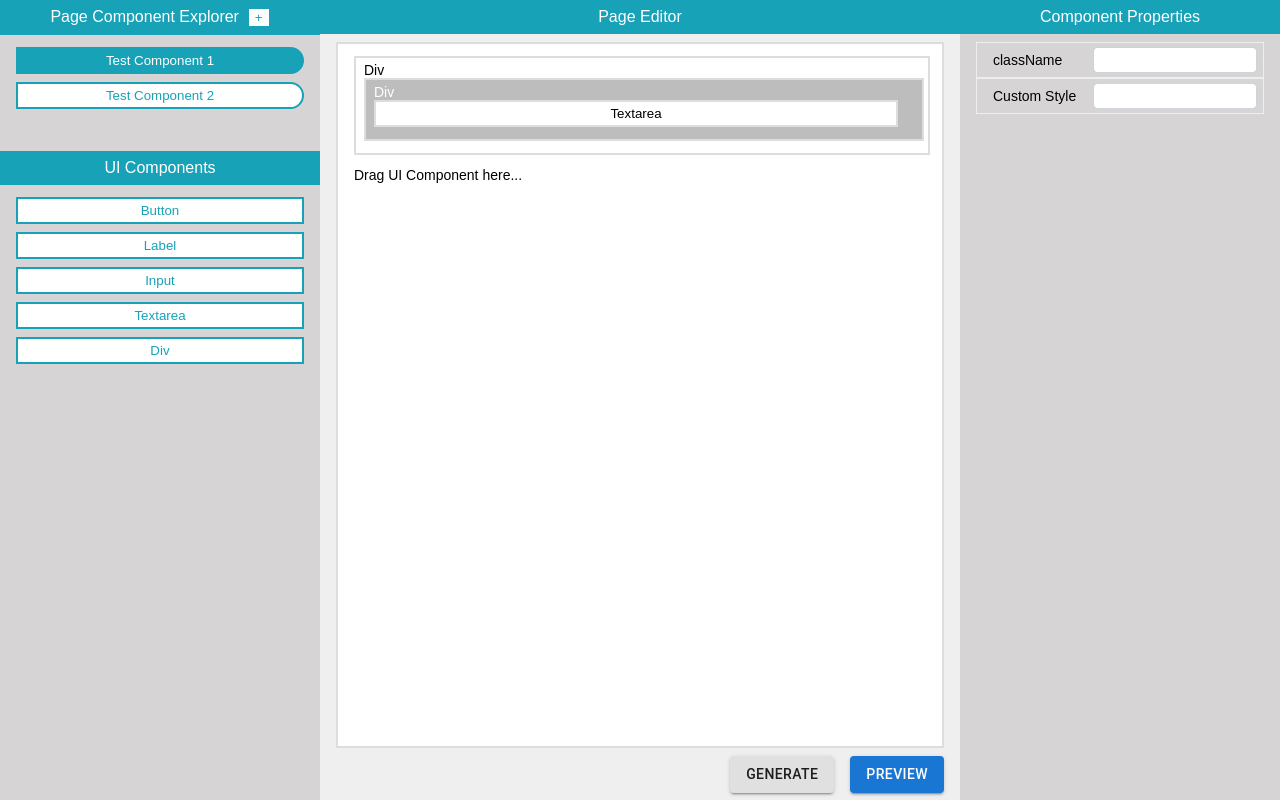
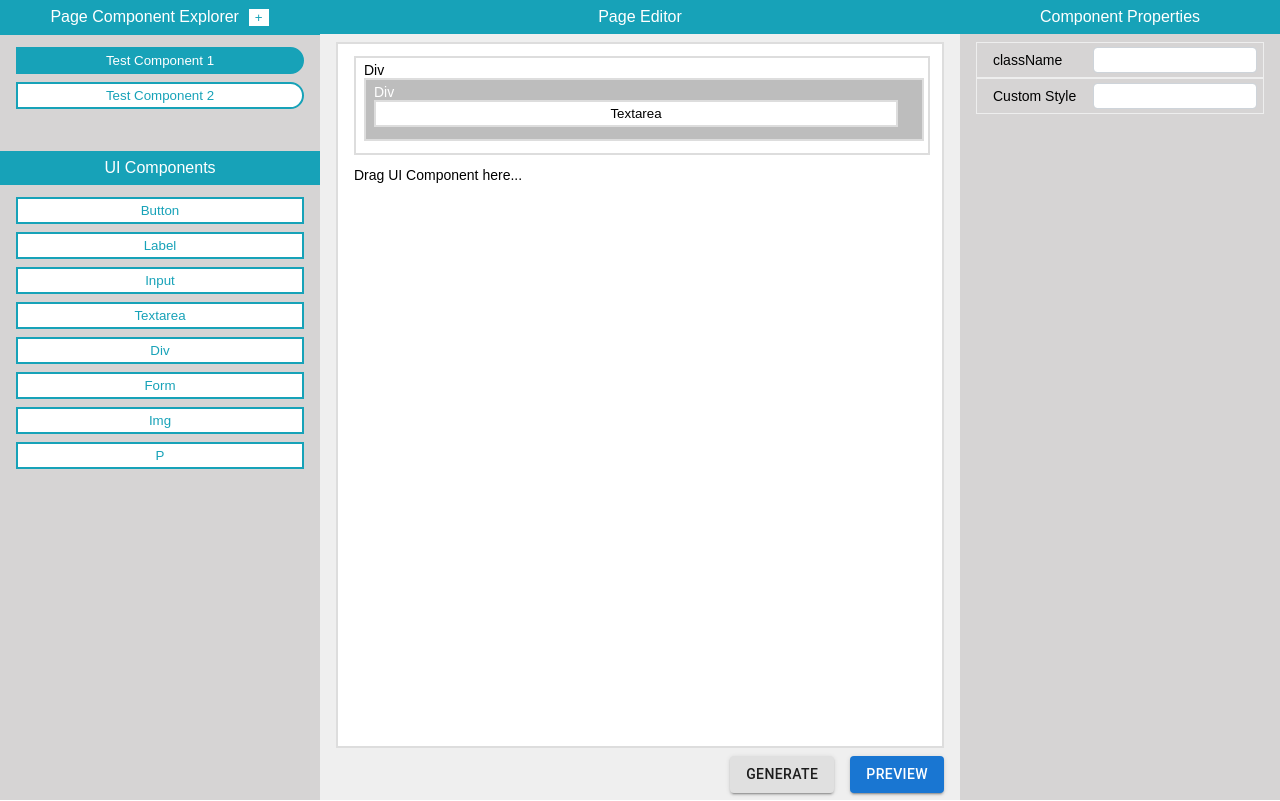
Before and after one commit to vishsahane/react-code-generator, a React (Create React App) app: page / in a window 1280 px wide. Built offline with nearby package versions, Linux system fonts and the light colour scheme.

Commit message:
new controls, JSON parsing, sample genearted code

```diff
--- a/src/components/component-properties/ComponentProperties.css
+++ b/src/components/component-properties/ComponentProperties.css
@@ -10,6 +10,7 @@
 }
 .property-name{
   flex: 0 0 100px;
+  font-size: 14px;
 }
 .property-value{
   flex:1
--- a/src/components/component-properties/Property.js
+++ b/src/components/component-properties/Property.js
@@ -9,14 +9,20 @@ const Property = (props) => {
   let propertyPath = `${selectedPath}.properties.${propertyKey}`
   const onPropertyChange = (event) => {
     //console.log("event", event, event.target.value)
-    let updatedPages =[...pages]
-    updatedPages = _.set(updatedPages, propertyPath, {..._.get(updatedPages, propertyPath),value: event.target.value})
+    //let updatedPages =[...pages]
+    let updatedPages = JSON.parse(JSON.stringify(pages))
+    let oldProperty = _.get(updatedPages, propertyPath)
+    let updatedProperty = {...oldProperty,value: event.target.value}
+
+    console.log("XXXXXXXXX1", selectedPath, pages, oldProperty, updatedProperty)
+    updatedPages = _.set(updatedPages, propertyPath, updatedProperty)
     setPages(updatedPages)
-    console.log("UPPROPERTY", propertyPath,{..._.get(updatedPages, propertyPath),value: event.target.value})
+    console.log("XXXXXXXXX2", propertyPath, updatedPages)
   }
   let propertyControl = ''
   switch (type) {
     case 'text':
+    case 'object':
       propertyControl = <input type="text" className="standard-input" onChange={onPropertyChange} value={value}/>
       break
     case 'dropdown':
--- a/src/components/page-editor/PageEditor.js
+++ b/src/components/page-editor/PageEditor.js
@@ -26,6 +26,12 @@ const PageEditor = (props) => {
   else if (canDrop) {
     backgroundColor = 'darkkhaki';
   }
+  const generateCode = () => {
+    console.log("generateCode", pages)
+  }
+  const previewCode = () => {
+    console.log("previewCode", pages)
+  }
   const onControlSelection = (event, controlPath) => {
     //console.log("controlPath", controlPath)
     event.stopPropagation()
@@ -50,8 +56,8 @@ const PageEditor = (props) => {
         {isActive ? 'Release to drop component' : 'Drag UI Component here...'}
       </div>
       <div className="button-bar">
-        <button className="secondary-btn code-btn">Generate</button>
-        <button className="standard-btn code-btn">Preview</button>
+        <button className="secondary-btn code-btn" onClick={()=>generateCode()}>Generate</button>
+        <button className="standard-btn code-btn" onClick={()=>previewCode()}>Preview</button>
       </div>
     </div>
   )
--- /dev/null
+++ b/src/components/preview/ContactUs.js
@@ -0,0 +1,20 @@
+
+import React from 'react'
+
+const ContactUs = () => {
+  return (
+    <div>
+      <form name="contact-us" style={{
+        padding: '40px', border: '1px solid #eee',
+        width: '200px', margin: '0 auto'
+      }}>
+        <input type="text" id="name" placeholder="Your Name" style={{ width:'100%','margin-bottom': '10px' }} />
+        <input type="email" id="email" placeholder="Email" style={{ width:'100%','margin-bottom': '10px' }} />
+        <textarea id="message" placeholder="Message" rows="5" style={{ width:'100%','margin-bottom': '10px' }} />
+        <button type="submit">Submit</button>
+      </form>
+    </div>
+  )
+}
+
+export default ContactUs
--- /dev/null
+++ b/src/components/preview/LoginForm.js
@@ -0,0 +1,26 @@
+
+import React from 'react'
+
+const LoginForm = () => {
+  return (
+    <div>
+      <form name="login-form" style={{ padding: '20px',border: '1px solid #eee',
+        width: '400px',margin: '0 auto' }}>
+        <div style={{ 'margin-bottom':'10px' }}>
+          <label for="username" style={{ 'margin-right':'10px' }}>Username</label>
+          <input type="text" id="username" />
+        </div>
+        <div style={{ 'margin-bottom':'10px' }}>
+          <label for="password" style={{ 'margin-right':'10px' }}>Password</label>
+          <input type="password" id="password" />
+        </div>
+        <div>
+          <button type="button" style={{ 'margin-right':'10px' }}>Cancel</button>
+          <button type="submit">Login</button>
+        </div>
+      </form>
+    </div>
+  )
+}
+
+export default LoginForm
--- a/src/components/preview/Preview.js
+++ b/src/components/preview/Preview.js
@@ -2,11 +2,15 @@
 import React, { useState } from 'react'
 
 import './Preview.css'
+import LoginForm from './LoginForm'
+import ContactUs from './ContactUs'
 
 const Preview = () => {
   return (
     <div className="container">
       <h1>Preview is in progress!</h1>
+      <LoginForm />
+      <ContactUs />
     </div>
   )
 }
--- a/src/constants/controls.js
+++ b/src/constants/controls.js
@@ -1,13 +1,14 @@
-import LabelIcon from '@material-ui/icons/Label';
+
 export const CONTROLS = [
   {
     label: 'Button', name: 'button', isContainer: false,
     properties: [
-      { label: 'name', name: 'name', type: 'text', required: false,value:'' },
+      { label: 'name', name: 'name', type: 'text', required: false, value: '' },
       { label: 'id', name: 'id', type: 'text', required: false, value: '' },
-      { label: 'className', name: 'className', type: 'text', required: false, value: '' },
+      { label: 'className', name: 'className', type: 'string', required: false, value: '' },
       { label: 'title', name: 'title', type: 'text', required: true, value: '' },
-      { label: 'Custom Style', name: 'customStyle', type: 'text', required: false, value: '' },
+      { label: 'Text', name: 'text', type: 'text', required: false, value: '' },
+      { label: 'Custom Style', name: 'customStyle', type: 'object', required: false, value: '' },
       {
         label: 'type', name: 'type', type: 'dropdown', required: false, value: '',
         options: [{ label: 'button', value: 'button' }, { label: 'submit', value: 'submit' }, { label: 'reset', value: 'reset' }]
@@ -26,9 +27,9 @@ export const CONTROLS = [
     label: 'Label', name: 'label', isContainer: false,
     properties: [
       { label: 'for', name: 'for', type: 'text', required: false, value: '' },
-      { label: 'className', name: 'className', type: 'text', required: false, value: '' },
-      { label: 'title', name: 'title', type: 'text', required: true, value: '' },
-      { label: 'Custom Style', name: 'customStyle', type: 'text', required: false, value: '' },
+      { label: 'className', name: 'className', type: 'string', required: false, value: '' },
+      { label: 'Text', name: 'text', type: 'text', required: false, value: '' },
+      { label: 'Custom Style', name: 'customStyle', type: 'object', required: false, value: '' },
     ]
   },
   {
@@ -36,13 +37,15 @@ export const CONTROLS = [
     properties: [
       { label: 'name', name: 'name', type: 'text', required: false, value: '' },
       { label: 'id', name: 'id', type: 'text', required: false, value: '' },
-      { label: 'className', name: 'className', type: 'text', required: false, value: '' },
-      { label: 'Custom Style', name: 'customStyle', type: 'text', required: false, value: '' },
+      { label: 'className', name: 'className', type: 'string', required: false, value: '' },
+      { label: 'Custom Style', name: 'customStyle', type: 'object', required: false, value: '' },
+      { label: 'Placeholder', name: 'placeholder', type: 'string', required: false, value: '' },
       {
         label: 'type', name: 'type', type: 'dropdown', required: false, value: '',
         options: [{ label: 'text', value: 'text' }, { label: 'number', value: 'number' },
         { label: 'date', value: 'date' }, { label: 'file', value: 'file' },
-        { label: 'radio', value: 'radio' }, { label: 'checkbox', value: 'checkbox' }]
+        { label: 'radio', value: 'radio' }, { label: 'checkbox', value: 'checkbox' },
+        { label: 'password', value: 'password' }]
       },
       {
         label: 'disabled', name: 'disabled', type: 'dropdown', required: false, value: '',
@@ -59,8 +62,11 @@ export const CONTROLS = [
     properties: [
       { label: 'name', name: 'name', type: 'text', required: false, value: '' },
       { label: 'id', name: 'id', type: 'text', required: false, value: '' },
-      { label: 'className', name: 'className', type: 'text', required: false, value: '' },
-      { label: 'Custom Style', name: 'customStyle', type: 'text', required: false, value: '' },
+      { label: 'rows', name: 'rows', type: 'text', required: false, value: '' },
+      { label: 'cols', name: 'cols', type: 'text', required: false, value: '' },
+      { label: 'className', name: 'className', type: 'string', required: false, value: '' },
+      { label: 'Custom Style', name: 'customStyle', type: 'object', required: false, value: '' },
+      { label: 'Placeholder', name: 'placeholder', type: 'string', required: false, value: '' },
       {
         label: 'disabled', name: 'disabled', type: 'dropdown', required: false, value: '',
         options: [{ label: 'Yes', value: true }, { label: 'No', value: false }]
@@ -74,8 +80,47 @@ export const CONTROLS = [
   {
     label: 'Div', name: 'div', isContainer: true,
     properties: [
-      { label: 'className', name: 'className', type: 'text', required: false, value: '' },
-      { label: 'Custom Style', name: 'customStyle', type: 'text', required: false, value: '' }
+      { label: 'className', name: 'className', type: 'string', required: false, value: '' },
+      { label: 'Custom Style', name: 'customStyle', type: 'object', required: false, value: '' },
+      { label: 'Text', name: 'text', type: 'text', required: false, value: '' },
+      {
+        label: 'hidden', name: 'hidden', type: 'dropdown', required: false, value: '',
+        options: [{ label: 'Yes', value: true }, { label: 'No', value: false }]
+      }
+    ]
+  },
+  {
+    label: 'Form', name: 'form', isContainer: true,
+    properties: [
+      { label: 'className', name: 'className', type: 'string', required: false, value: '' },
+      { label: 'Custom Style', name: 'customStyle', type: 'object', required: false, value: '' },
+      {
+        label: 'hidden', name: 'hidden', type: 'dropdown', required: false, value: '',
+        options: [{ label: 'Yes', value: true }, { label: 'No', value: false }]
+      },
+      { label: 'name', name: 'name', type: 'text', required: false, value: '' },
+      { label: 'action', name: 'action', type: 'text', required: false, value: '' },
+      {
+        label: 'method', name: 'method', type: 'dropdown', required: false, value: '',
+        options: [{ label: 'get', value: 'get' }, { label: 'post', value: 'post' }]
+      }
+    ]
+  },
+  {
+    label: 'Img', name: 'img', isContainer: false,
+    properties: [
+      { label: 'className', name: 'className', type: 'string', required: false, value: '' },
+      { label: 'Custom Style', name: 'customStyle', type: 'object', required: false, value: '' },
+      { label: 'src', name: 'src', type: 'text', required: true, value: '' },
+      { label: 'alt', name: 'alt', type: 'text', required: false, value: '' }
+    ]
+  },
+  {
+    label: 'P', name: 'p', isContainer: false,
+    properties: [
+      { label: 'className', name: 'className', type: 'string', required: false, value: '' },
+      { label: 'Custom Style', name: 'customStyle', type: 'object', required: false, value: '' },
+      { label: 'Text', name: 'text', type: 'text', required: false, value: '' }
     ]
   }
 ]
```
